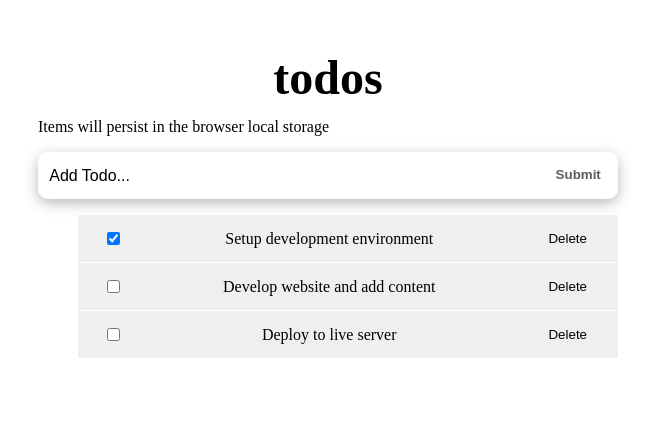
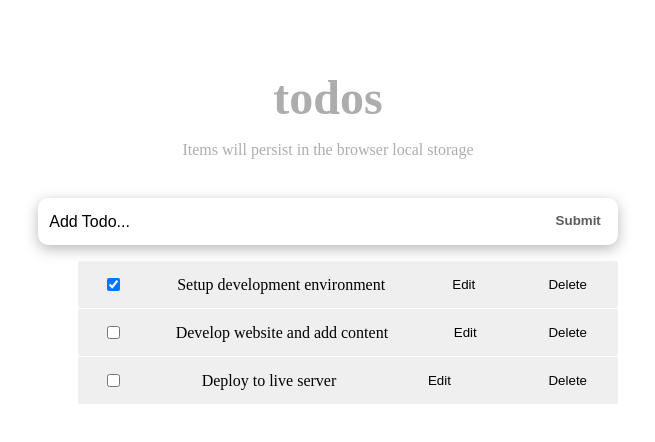
Before and after one commit to akbarsazish/react-todo-app, a React (Vite) app: page / in a window 1280 px wide. Shown: the part 114-556 px from the top of the page, without its empty margins (332-987 px from the left). Built offline with nearby package versions, Linux system fonts and the light colour scheme.

Commit message:
Edit to do item

```diff
--- a/src/components/Header.jsx
+++ b/src/components/Header.jsx
@@ -1,7 +1,13 @@
 import styles from '@/components/styles/Header.module.css'
 const Header = () => {
+  const headerStyle = {
+    padding: '20px 0',
+    lineHeight: '1.5em',
+    color: '#aeadad',
+    textAlign: 'center',
+  };
     return (
-      <header className={styles.header}>
+      <header style={headerStyle} className={styles.header}>
         <h1>todos</h1>
         <p>Items will persist in the browser local storage</p>
       </header>
--- a/src/components/TodoItem.jsx
+++ b/src/components/TodoItem.jsx
@@ -1,5 +1,8 @@
+import { useState } from "react";
 import styles from "@/components/styles/TodoItem.module.css"
 const TodoItem = ({ itemProp, setTodos, delTodo}) => {
+  const [editing, setEditing] = useState(false);
+
   const handleChange = (id) => {
     setTodos((prevState) =>
       prevState.map((todo)=>{
@@ -14,14 +17,37 @@
     )
   };
 
+  const handleEditing = () => {
+    setEditing(true);
+  };
+
+  let viewMode = {};
+  let editMode = {};
+  if (editing) {
+    viewMode.display = 'none';
+  } else {
+    editMode.display = 'none';
+  }
+
+  const handleUpdatedDone = (event) => {
+    if (event.key === 'Enter') {
+      setEditing(false);
+    }
+  };
+
+
   return (
     <li className={styles.item}>
-       <div className={styles.content}>
+       <div className={styles.content} style={viewMode}>
           <input type="checkbox"  checked={itemProp.completed} onChange={() => handleChange(itemProp.id)}/>
            {itemProp.title}
-          <button onClick={() => delTodo(itemProp.id)}> Delete </button>
+           <button onClick={handleEditing}>Edit</button>
+           <button onClick={() => delTodo(itemProp.id)}> Delete </button>
       </div>
+      <input type="text" value={itemProp.title} className={styles.textInput}
+      style={editMode} onChange={(e) => setUpdate(e.target.value, itemProp.id)}  onKeyDown={handleUpdatedDone} />
     </li>
   );
   };
+
   export default TodoItem;
--- a/src/components/TodosList.jsx
+++ b/src/components/TodosList.jsx
@@ -1,10 +1,10 @@
 import TodoItem from "@/components/TodoItem";
 
-const TodoList = ({ todosProps, setTodos, delTodo }) => {
+const TodoList = ({ todosProps, setTodos, delTodo, setUpdate }) => {
     return (
         <ul>
             {todosProps.map((todo)=>(
-                <TodoItem key={todo.id} itemProp={todo} setTodos={setTodos} delTodo={delTodo}/>
+                <TodoItem key={todo.id} itemProp={todo} setTodos={setTodos} delTodo={delTodo} setUpdate={setUpdate}/>
             ))}
         </ul>
     )
--- a/src/components/TodosLogic.jsx
+++ b/src/components/TodosLogic.jsx
@@ -39,11 +39,21 @@
         setTodos([...todos, newTodo]);
       };
 
+      const setUpdate = (updatedTitle, id) => {
+        setTodos(
+          todos.map((todo) => {
+            if (todo.id === id) {
+              todo.title = updatedTitle;
+            }
+            return todo;
+          })
+        );
+      };
 
     return (
       <div>
         <InputTodo addTodoItem={addTodoItem} />
-        <TodoList key={todos.id} todosProps = {todos} setTodos={setTodos} delTodo={delTodo}/>
+        <TodoList key={todos.id} todosProps = {todos} setTodos={setTodos} delTodo={delTodo} setUpdate={setUpdate}/>
 
     </div>
     )
--- a/src/components/styles/TodoItem.module.css
+++ b/src/components/styles/TodoItem.module.css
@@ -24,3 +24,10 @@
     border: none;
     margin-left: 7px;
   }
+
+  .textInput {
+    width: 100%;
+    padding: 10px;
+    border: 1px solid #dfdfdf;
+    outline: none;
+  }
```
